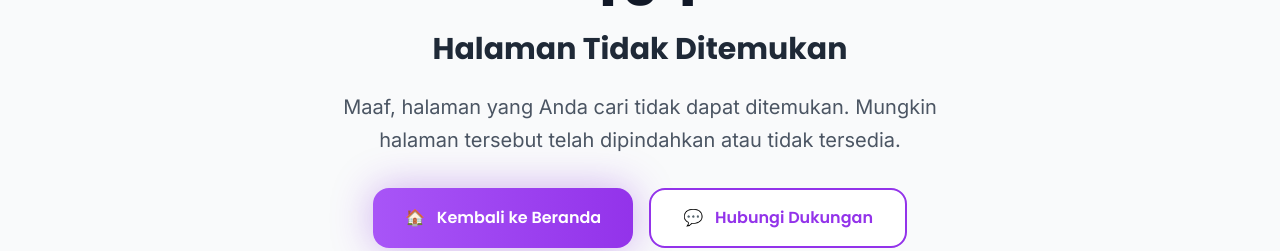
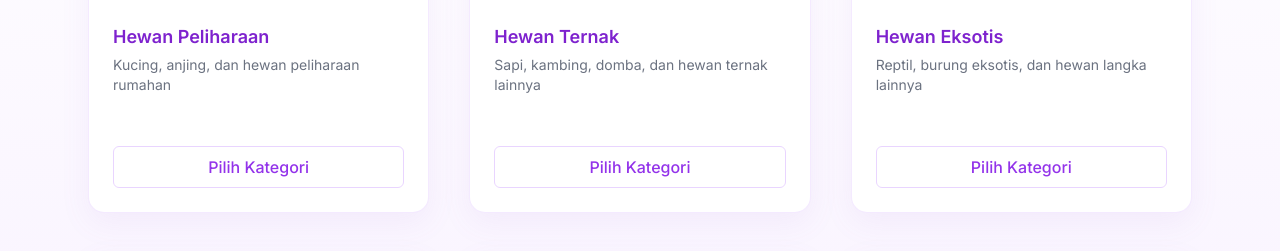
Before and after one commit to ZFL01/Vetcare, a PHP site: page /chat_messages/index.php?route=pilih-kategori in a window 1280 px wide. Shown: the part 333-584 px from the top of the page. Run offline with PHP 8.4, Linux system fonts and the light colour scheme.

Commit message:
halaman pilih kategori hewan + mulai konsultasi dah bisa di pencet buat milih kategori hewan

```diff
--- a/header.php
+++ b/header.php
@@ -294,3 +294,34 @@ window.addEventListener('DOMContentLoaded', function() {
     }
 });
 </script>
+
+<script>
+// Ensure the page content sits below the fixed header by applying
+// an equivalent padding-top to <body> equal to the header height.
+// This keeps layout correct across screen sizes and when header height
+// changes (mobile vs desktop).
+function adjustBodyPaddingForHeader() {
+    try {
+        var hdr = document.querySelector('header');
+        if (!hdr) return;
+        var height = hdr.offsetHeight || 0;
+        document.body.style.paddingTop = height + 'px';
+    } catch (e) {
+        // fail silently
+        console && console.warn && console.warn('adjustBodyPaddingForHeader error', e);
+    }
+}
+
+// Debounce helper for resize
+var _resizeTimer;
+window.addEventListener('DOMContentLoaded', function() {
+    adjustBodyPaddingForHeader();
+});
+window.addEventListener('load', function() {
+    adjustBodyPaddingForHeader();
+});
+window.addEventListener('resize', function() {
+    clearTimeout(_resizeTimer);
+    _resizeTimer = setTimeout(adjustBodyPaddingForHeader, 120);
+});
+</script>
--- a/index.php
+++ b/index.php
@@ -48,6 +48,11 @@ switch ($route) {
         $pageDescription = 'Area pengelolaan jadwal dan konsultasi dokter.';
         $contentFile = 'pages/dashboard_dokter.php';
         break;
+    case 'pilih-kategori':
+        $pageTitle = 'Pilih Kategori Hewan - VetCare';
+        $pageDescription = 'Pilih kategori hewan yang ingin Anda konsultasikan';
+        $contentFile = 'pages/pilih-kategori.php';
+        break;
     // --- Route Lainnya: Hanya setting variabel ---
     case '':
     case '/':
@@ -96,7 +101,10 @@ if (!headers_sent()) {
     // 2. Output struktur tampilan
     ?>
     <div class="min-h-screen bg-gray-50">
-        <?php include 'header.php'; // Muat header navigasi ?>
+        <?php
+            // Always include the global header/navigation for consistent site layout
+            include 'header.php'; // Muat header navigasi
+        ?>
         <main>
             <!-- Tampilkan konten $pageContent yang sudah diproses -->
             <?php echo $pageContent; ?>
--- a/package.json
+++ b/package.json
@@ -6,6 +6,6 @@
     "build-css": "tailwindcss -i ./src/input.css -o ./public/tailwind.css --watch"
   },
   "devDependencies": {
-    "tailwindcss": "^3.4.0"
+    "tailwindcss": "^3.4.18"
   }
 }
--- /dev/null
+++ b/pages/pilih-kategori.php
@@ -0,0 +1,85 @@
+<?php
+require_once __DIR__ . '/../header.php';
+?>
+
+<main class="pb-20 bg-gradient-to-b from-white via-purple-50 to-white min-h-[80vh]">
+  <div class="container mx-auto px-6 max-w-6xl">
+    <div class="flex items-center gap-4 mb-4">
+      </div>
+
+  <div class="grid grid-cols-1 sm:grid-cols-2 lg:grid-cols-3 gap-10">
+      <?php
+      $categories = [
+        [
+          'title' => 'Hewan Peliharaan',
+          'desc' => 'Kucing, anjing, dan hewan peliharaan rumahan',
+          'img' => 'https://images.unsplash.com/photo-1517423440428-a5a00ad493e8?auto=format&fit=crop&w=1400&q=80',
+          'slug' => 'peliharaan'
+        ],
+        [
+          'title' => 'Hewan Ternak',
+          'desc' => 'Sapi, kambing, domba, dan hewan ternak lainnya',
+          'img' => 'https://images.unsplash.com/photo-1504208434309-cb69f4fe52b0?auto=format&fit=crop&w=1400&q=80',
+          'slug' => 'ternak'
+        ],
+        [
+          'title' => 'Hewan Eksotis',
+          'desc' => 'Reptil, burung eksotis, dan hewan langka lainnya',
+          'img' => 'https://images.unsplash.com/photo-1513451713350-dee890297c4a?auto=format&fit=crop&w=1400&q=80',
+          'slug' => 'eksotis'
+        ],
+        [
+          'title' => 'Hewan Akuatik',
+          'desc' => 'Ikan hias, ikan hasil tambak, dan hewan air lainnya',
+          'img' => 'https://images.unsplash.com/photo-1501706362039-c6e8094d57a0?auto=format&fit=crop&w=1400&q=80',
+          'slug' => 'akuatik'
+        ],
+        [
+          'title' => 'Hewan Kecil',
+          'desc' => 'Kelinci, hamster, marmut, dan hewan kecil lainnya',
+          'img' => 'https://images.unsplash.com/photo-1546182990-dffeafbe841d?auto=format&fit=crop&w=1400&q=80',
+          'slug' => 'kecil'
+        ],
+        [
+          'title' => 'Hewan Unggas',
+          'desc' => 'Ayam, bebek, burung puyuh, dan hewan unggas lainnya',
+          'img' => 'https://images.unsplash.com/photo-1505751172876-fa1923c5c528?auto=format&fit-crop&w=1400&q=80',
+
+          // ### KESALAHANNYA DI SINI TADI ###
+          'slug' => 'unggas'
+        ],
+      ];
+
+      foreach ($categories as $cat): ?>
+        <a href="?route=konsultasi-dokter&kategori=<?php echo urlencode($cat['slug']); ?>" class="group block" style="height:449px;">
+
+          <div class="relative rounded-2xl overflow-hidden bg-white shadow-card flex flex-col h-full border border-purple-200/50 transition-all duration-300 group-hover:shadow-2xl group-hover:shadow-[#8026D9]/25 group-hover:border-[#8026D9]">
+
+            <div class="relative overflow-hidden" style="height:236px;max-height:236px;">
+              <img loading="lazy" src="<?php echo $cat['img']; ?>" alt="<?php echo htmlspecialchars($cat['title']); ?>" style="width:100%;height:100%;object-fit:cover; will-change: transform;" class="transform transition-transform duration-300 ease-out group-hover:scale-110" />
+            </div>
+
+            <div class="p-6 flex-1 flex flex-col" style="min-height:213px;">
+              <h3 class="text-lg font-semibold text-purple-700 mb-1"><?php echo $cat['title']; ?></h3>
+              <p class="text-sm text-gray-500 mb-4"><?php echo $cat['desc']; ?></p>
+
+              <div class="mt-auto pt-2">
+                <button class="w-full text-purple-600 border border-purple-200 rounded-md py-2 font-medium transition-all duration-300 group-hover:bg-gradient-to-r group-hover:from-[#A855F7] group-hover:to-[#9333EA] group-hover:text-white group-hover:border-transparent">Pilih Kategori</button>
+              </div>
+            </div>
+
+          </div>
+        </a>
+      <?php endforeach; ?>
+    </div>
+  </div>
+</main>
+
+<style>
+  /* small fallback styles for the purple shadow/glow used in header */
+  .shadow-card { box-shadow: 0 10px 30px rgba(150, 100, 200, 0.08); }
+  @media (min-width: 768px) {
+    /* Kita tidak perlu ini lagi karena shadow di-handle Tailwind */
+    /* .group:hover .shadow-card { box-shadow: 0 18px 40px rgba(140, 75, 180, 0.12); } */
+  }
+</style>
```
Also changed, not shown: pages/home.php (+4 -3 lines), package-lock.json, public/tailwind.css.
